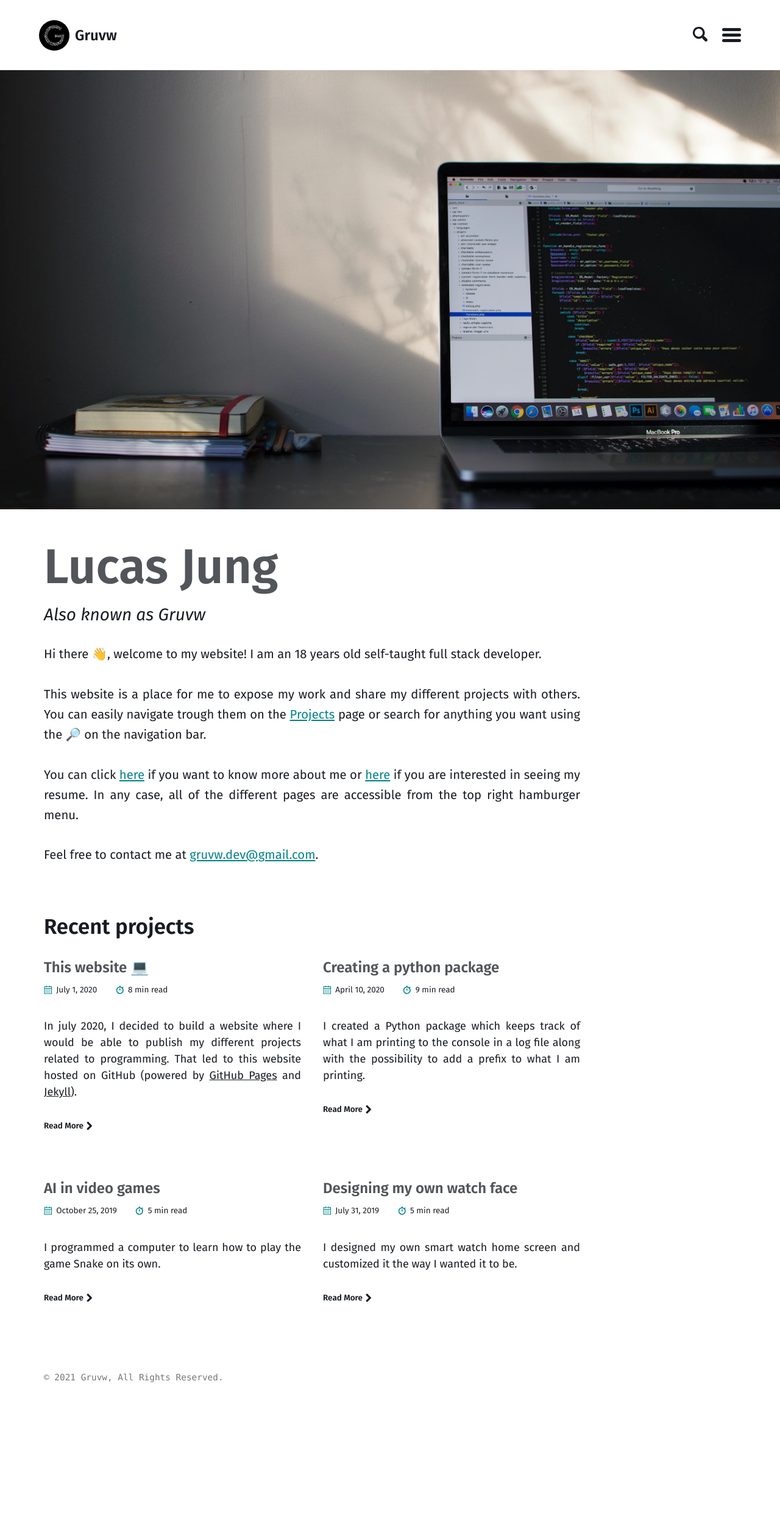
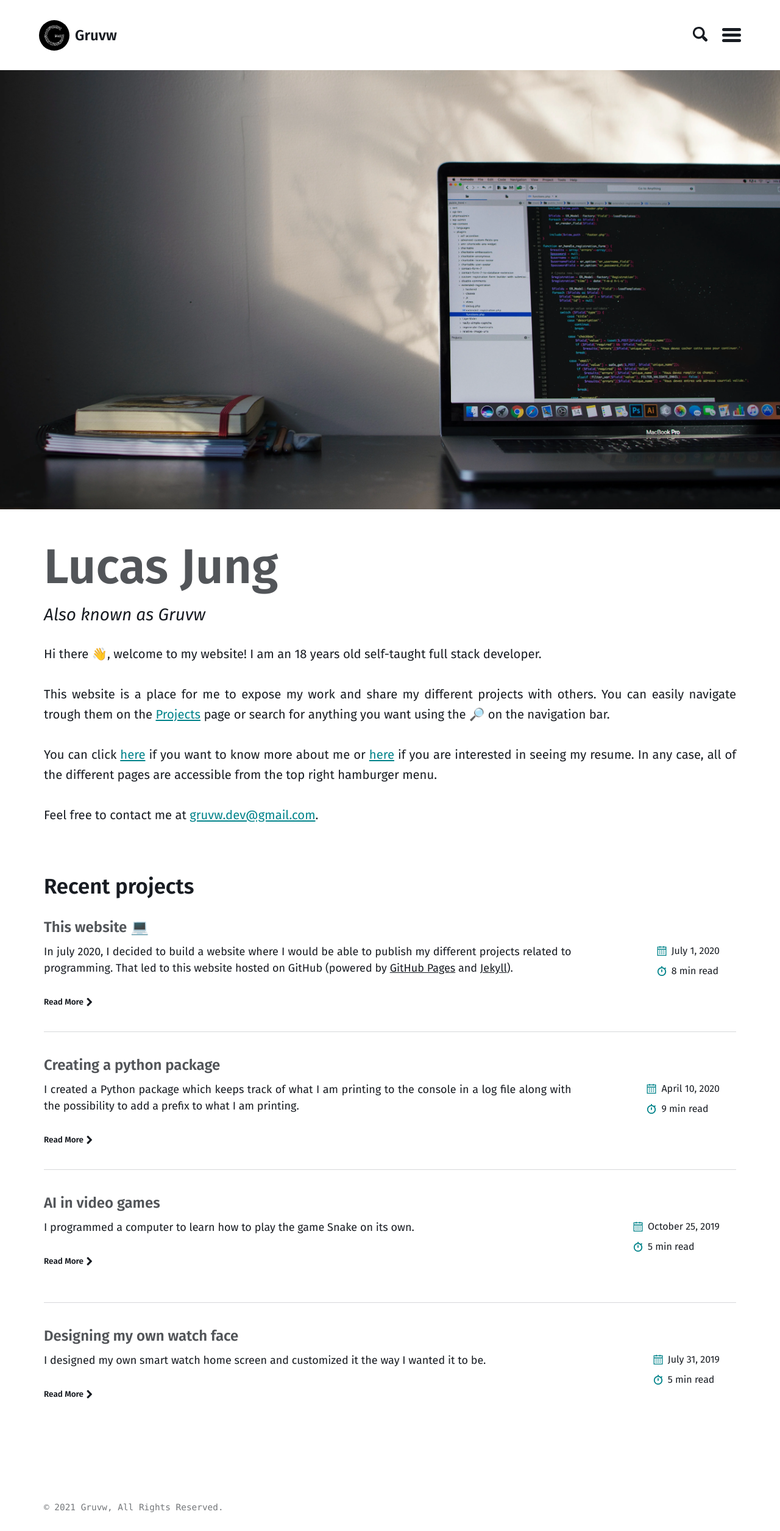
Before and after one commit to gruvw/portfolio, a Jekyll site: the page built from index.html, in a window 1280 px wide. Shown: the whole page at 61% size. Built offline with Jekyll 4.4.1, drawn with Linux system fonts in a browser that asks for light colours; the list of posts is cut into pages by our own code; before the commit the page ends 2296 px from its top, so only the background shows below that.

Commit message:
Design improvements

```diff
--- a/_sass/basically-basic/_entries.scss
+++ b/_sass/basically-basic/_entries.scss
@@ -84,7 +84,7 @@
 
   .entry-excerpt {
     @include breakpoint($medium) {
-      width: span(11 of 16);
+      width: span(13 of 17);
     }
 
     /* normalize font sizes */
@@ -112,7 +112,8 @@
   .entry-meta {
     @include breakpoint($medium) {
       float: right;
-      width: span(5 of 16 last);
+      // width: span(5 of 16 last);
+      margin-right: 1.5rem;
       padding-left: gutter(1 of 16);
     }
   }
--- a/_sass/basically-basic/_layout.scss
+++ b/_sass/basically-basic/_layout.scss
@@ -56,8 +56,11 @@ main {
   }
 }
 
-.inner {
-  max-width: $large;
+// .inner {
+//   max-width: $large;
+// }
+.inner-max-w, .entries-grid {
+  max-width: 966px;
 }
 
 /*
--- a/index.html
+++ b/index.html
@@ -1,6 +1,6 @@
 ---
 layout: home
-entries_layout: grid # list (default), grid
+entries_layout: list # list (default), grid
 paginate: true
 image: /assets/images/main/index.webp
 alt_title: "Lucas Jung"
```
Also changed, not shown: _posts/2019-10-25-artificial-intelligence-in-video-games.md (+1 -1 lines), _posts/2020-07-01-this-website.md (+2 -2 lines).
